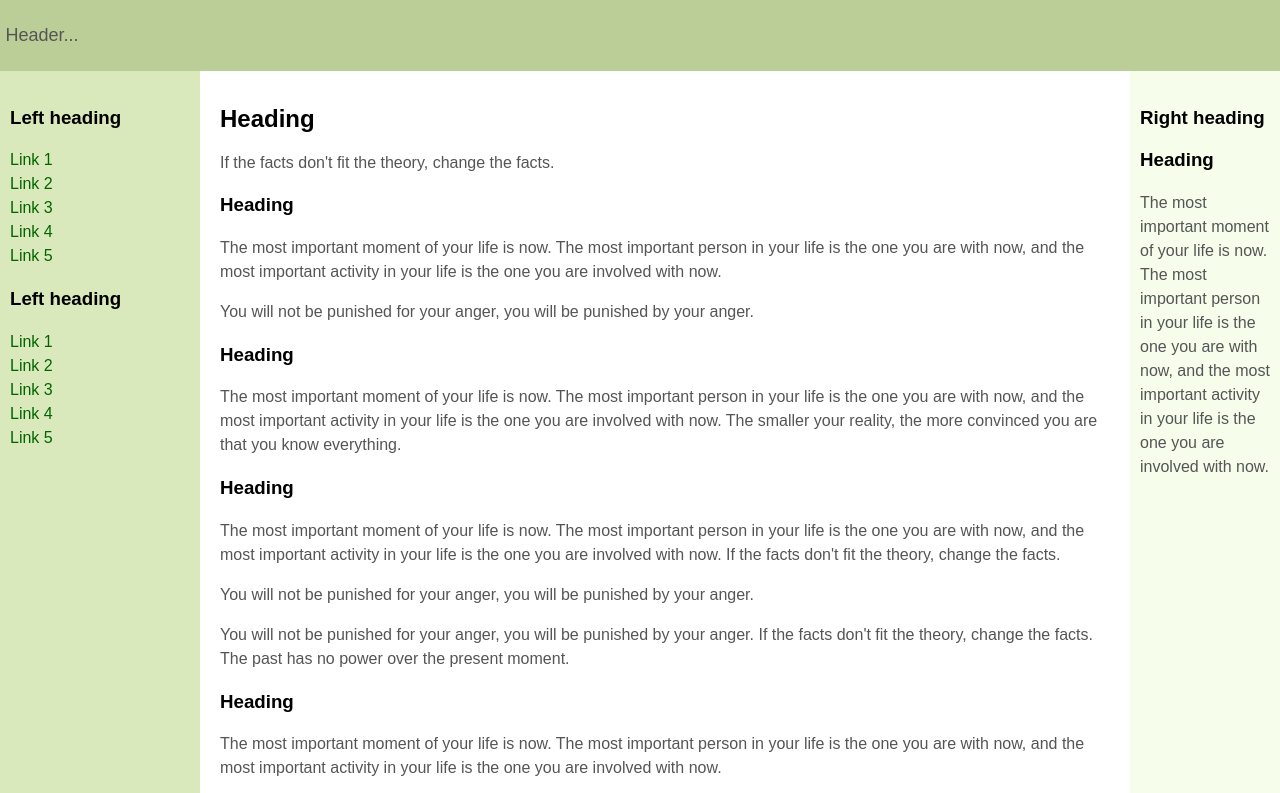
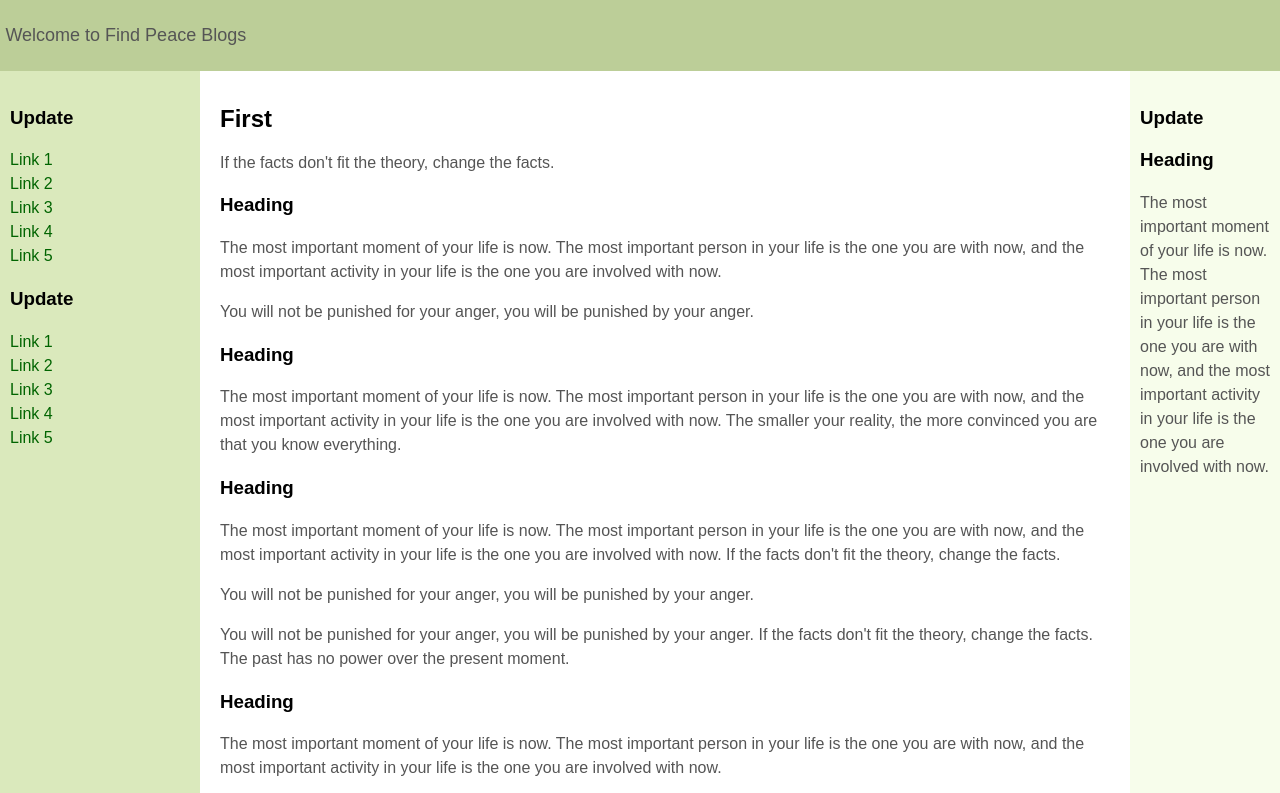
Before and after one commit to krr234/krr234.github.io, a plain HTML site: page index.html in a window 1280 px wide. Shown: the top 793 px of the page. Drawn offline with Linux system fonts and the light colour scheme.

Commit message:
Update index.html

```diff
--- a/index.html
+++ b/index.html
@@ -4,7 +4,7 @@
 <head>
 	<script data-ad-client="ca-pub-7039241289608182" async src="https://pagead2.googlesyndication.com/pagead/js/adsbygoogle.js"></script>
 	<meta http-equiv="Content-Type" content="text/html; charset=UTF-8">
-	<title>3 Column Layout</title>
+	<title>Find Peace blogs</title>
 	<style type="text/css">
 
 		/* Layout */
@@ -135,21 +135,21 @@
 
 <body>
 
-	<header id="header"><p>Header...</p></header>
+	<header id="header"><p>Welcome to Find Peace Blogs</p></header>
 
 	<div id="container">
 
 		<main id="center" class="column">
 			<article>
 
-				<h1>Heading</h1>
+				<h1>First</h1>
 				<p><script>generateText(50)</script></p>
 
 			</article>
 		</main>
 
 		<nav id="left" class="column">
-			<h3>Left heading</h3>
+			<h3>Update</h3>
 			<ul>
 				<li><a href="#">Link 1</a></li>
 				<li><a href="#">Link 2</a></li>
@@ -157,7 +157,7 @@
 				<li><a href="#">Link 4</a></li>
 				<li><a href="#">Link 5</a></li>
 			</ul>
-			<h3>Left heading</h3>
+			<h3>Update</h3>
 			<ul>
 				<li><a href="#">Link 1</a></li>
 				<li><a href="#">Link 2</a></li>
@@ -169,7 +169,7 @@
 		</nav>
 
 		<div id="right" class="column">
-			<h3>Right heading</h3>
+			<h3>Update</h3>
 			<p><script>generateText(1)</script></p>
 		</div>
 
```
